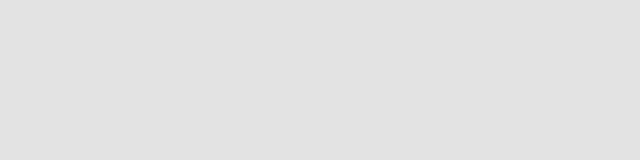
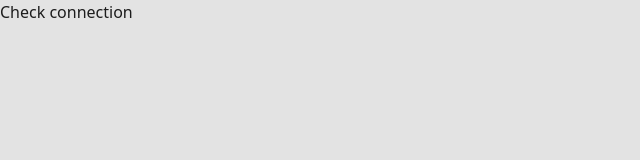
Before and after one commit to Ezhok/frontend, a website built with Vite: page index.html in a window 1280 px wide. Shown: the whole page, without its empty margins (0-640 px from the left). Built offline with nearby package versions, Linux system fonts and the light colour scheme.

Commit message:
check conn

```diff
--- a/index.html
+++ b/index.html
@@ -14,6 +14,9 @@
     </style>
   </head>
   <body>
+    <p>
+      Check connection
+    </p>
     <script type="module" src="/src/index.js"></script>
   </body>
 </html>
--- a/vite.config.js
+++ b/vite.config.js
@@ -3,7 +3,7 @@
 import { fileURLToPath, URL } from 'node:url';
 
 export default defineConfig({
-  base: '/test21t/',
+  base: '/frontend/',
   build: {
     emptyOutDir: true,
     modulePreload: { polyfill: false },
```
